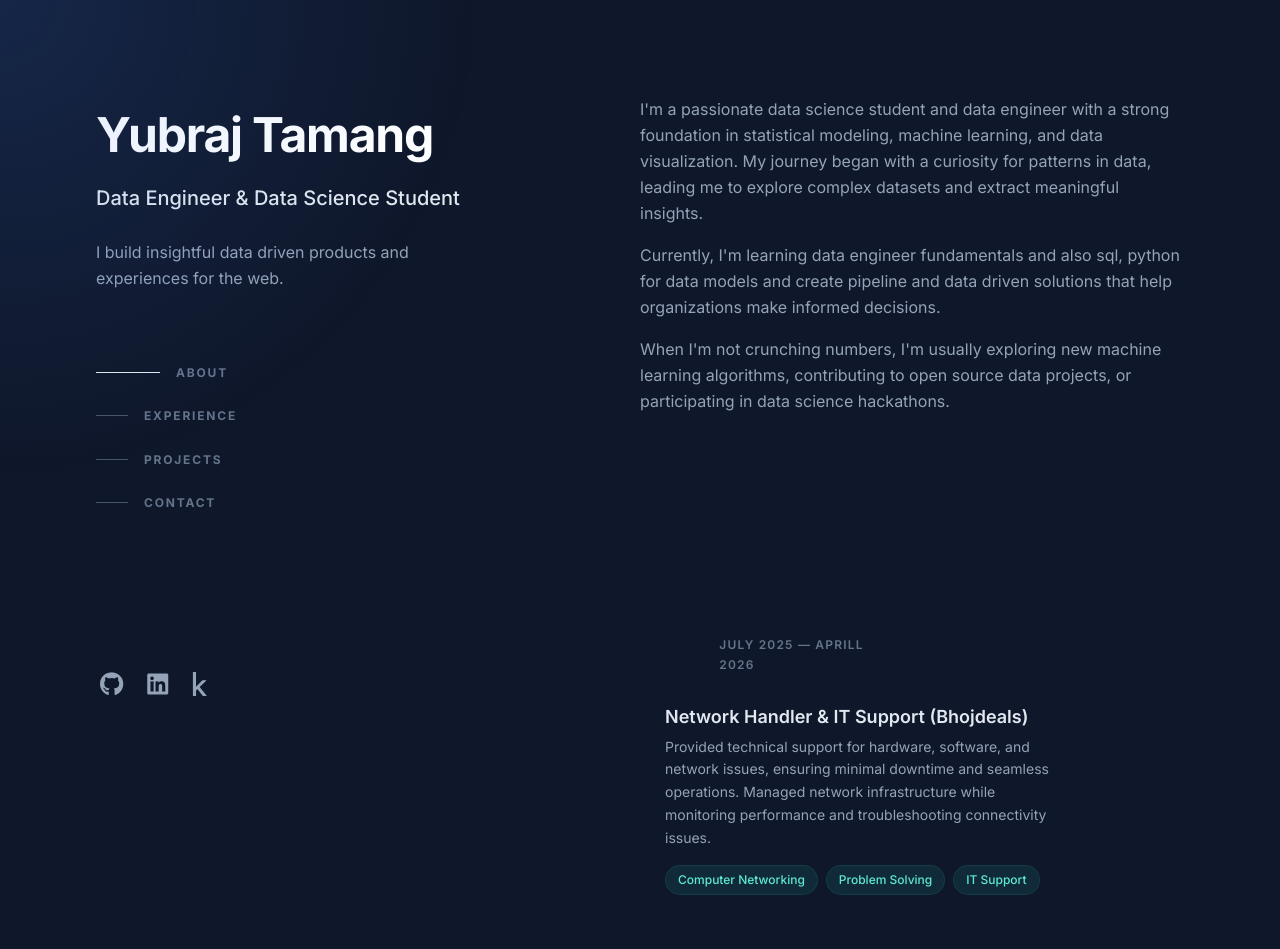
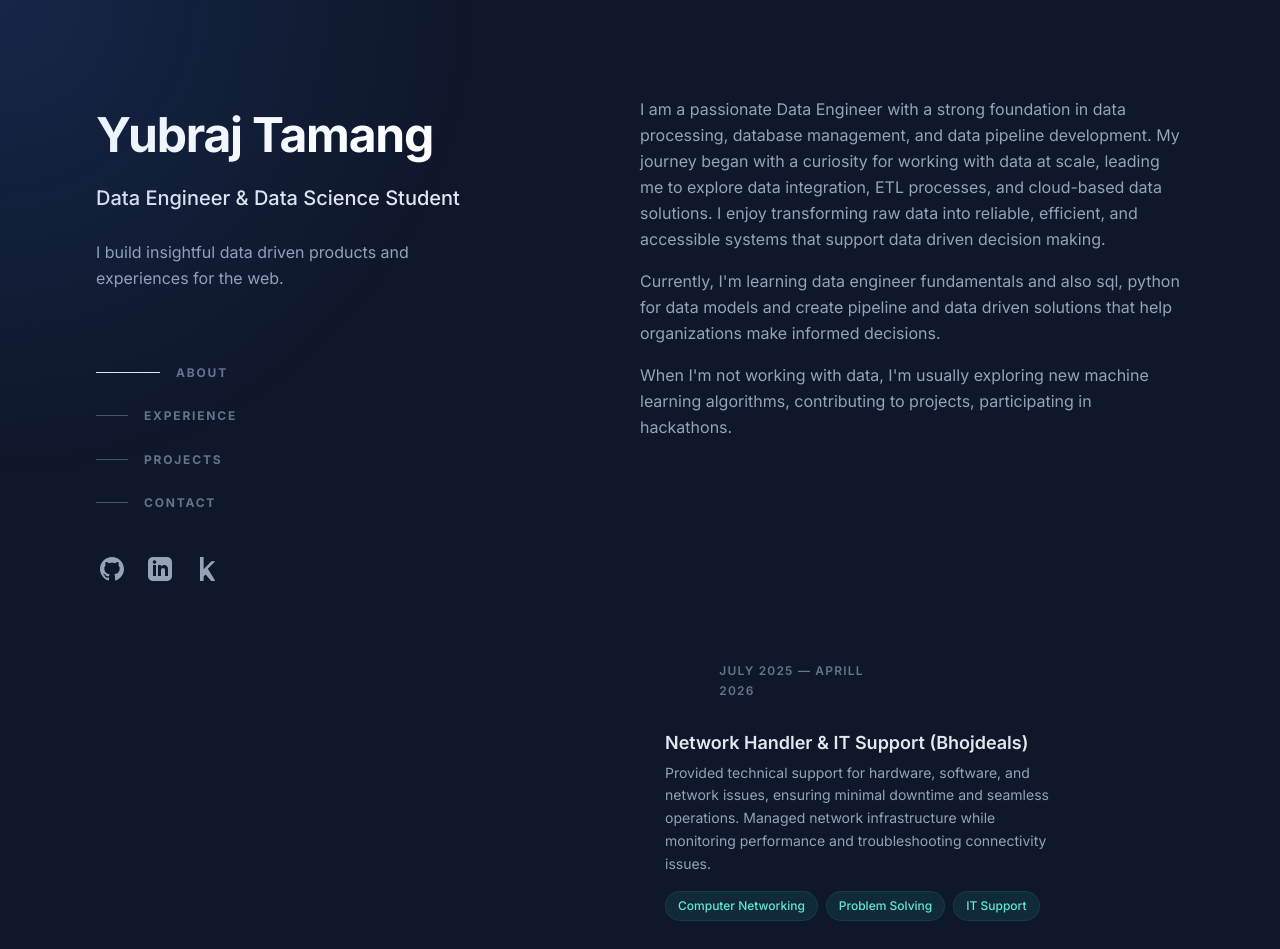
Before and after one commit to YubrajTxx/meroportfolio, a plain HTML site: page index.html in a window 1280 px wide. Shown: the top 949 px of the page. Drawn offline with nearby package versions, Linux system fonts and the light colour scheme; a small style sheet from the web is missing.

Commit message:
social media add

```diff
--- a/assets/css/style.css
+++ b/assets/css/style.css
@@ -188,14 +188,26 @@
 .social-links li { margin-right: 1.5rem; }
 
 .social-links a {
+  display: inline-block;
   color: var(--slate-400);
   font-size: 1.5rem;
   transition: all 0.3s ease;
 }
 
 .social-links a:hover {
-  color: var(--slate-200);
   transform: translateY(-3px);
+}
+
+.social-links a.hover-github:hover {
+  color: #ffffff;
+}
+
+.social-links a.hover-linkedin:hover {
+  color: #0077b5;
+}
+
+.social-links a.hover-kaggle:hover {
+  color: #20beff;
 }
 
 /* ==========================================================================
--- a/index.html
+++ b/index.html
@@ -100,28 +100,31 @@
                             </li>
                         </ul>
                     </nav>
-                </div>
 
                     <ul class="social-links" aria-label="Social media">
                         <li>
-                        <a href="https://github.com/YubrajTxx" target="_blank" rel="noreferrer noopener"
-                            aria-label="GitHub (opens in a new tab)">
-                            <i class="fa-brands fa-github"></i>
+                            <a href="https://github.com/YubrajTxx" target="_blank" rel="noreferrer noopener" aria-label="GitHub (opens in a new tab)" class="hover-github">
+                                <svg xmlns="http://www.w3.org/2000/svg" width="24" height="24" viewBox="0 0 24 24" fill="currentColor">
+                                  <path d="M12 0c-6.626 0-12 5.373-12 12 0 5.302 3.438 9.8 8.207 11.387.599.111.793-.261.793-.577v-2.234c-3.338.726-4.033-1.416-4.033-1.416-.546-1.387-1.333-1.756-1.333-1.756-1.089-.745.083-.729.083-.729 1.205.084 1.839 1.237 1.839 1.237 1.07 1.834 2.807 1.304 3.492.997.107-.775.418-1.305.762-1.604-2.665-.305-5.467-1.334-5.467-5.931 0-1.311.469-2.381 1.236-3.221-.124-.303-.535-1.524.117-3.176 0 0 1.008-.322 3.301 1.23.957-.266 1.983-.399 3.003-.404 1.02.005 2.047.138 3.006.404 2.291-1.552 3.297-1.23 3.297-1.23.653 1.653.242 2.874.118 3.176.77.84 1.235 1.911 1.235 3.221 0 4.609-2.807 5.624-5.479 5.921.43.372.823 1.102.823 2.222v3.293c0 .319.192.694.801.576 4.765-1.589 8.199-6.086 8.199-11.386 0-6.627-5.373-12-12-12z"/>
+                                </svg>
                             </a>
                         </li>
                         <li>
-                        <a href="https://www.linkedin.com/in/yubraj-tamang" target="_blank" rel="noreferrer noopener"
-                            aria-label="LinkedIn (opens in a new tab)">
-                            <i class="fa-brands fa-linkedin"></i>
+                            <a href="https://www.linkedin.com/in/yubraj-tamang" target="_blank" rel="noreferrer noopener" aria-label="LinkedIn (opens in a new tab)" class="hover-linkedin">
+                                <svg xmlns="http://www.w3.org/2000/svg" width="24" height="24" viewBox="0 0 24 24" fill="currentColor">
+                                  <path d="M19 0h-14c-2.761 0-5 2.239-5 5v14c0 2.761 2.239 5 5 5h14c2.762 0 5-2.239 5-5v-14c0-2.761-2.238-5-5-5zm-11 19h-3v-11h3v11zm-1.5-12.268c-.966 0-1.75-.79-1.75-1.764s.784-1.764 1.75-1.764 1.75.79 1.75 1.764-.783 1.764-1.75 1.764zm13.5 12.268h-3v-5.604c0-3.368-4-3.113-4 0v5.604h-3v-11h3v1.765c1.396-2.586 7-2.777 7 2.476v6.759z"/>
+                                </svg>
                             </a>
                         </li>
                         <li>
-                        <a href="https://www.kaggle.com/yubraj00" target="_blank" rel="noreferrer noopener"
-                            aria-label="Kaggle (opens in a new tab)">
-                            <i class="fa-brands fa-kaggle"></i>
+                            <a href="https://www.kaggle.com/yubraj00" target="_blank" rel="noreferrer noopener" aria-label="Kaggle (opens in a new tab)" class="hover-kaggle">
+                                <svg xmlns="http://www.w3.org/2000/svg" width="24" height="24" viewBox="0 0 24 24" fill="currentColor">
+                                  <path d="M18.825 23.859c-.022.092-.117.141-.281.141h-3.139c-.187 0-.331-.058-.428-.176L9.638 17.5l-2.023 1.954v4.205c0 .227-.089.341-.267.341H4.267c-.178 0-.267-.114-.267-.341V.341c0-.227.089-.341.267-.341h3.081c.178 0 .267.114.267.341v11.895l7.551-7.854c.097-.118.241-.176.428-.176h3.298c.164 0 .256.049.278.141.022.091-.013.167-.104.225l-7.234 7.24 7.37 11.826c.09.057.126.133.104.22z"/>
+                                </svg>
                             </a>
                         </li>
                     </ul>
+                </div>
             </header>
 
             <!-- Right Content Section -->
@@ -133,14 +136,11 @@
                         <h2>About</h2>
                     </div>
                     <div>
-                        <p class="mb-4">I'm a passionate data science student and data engineer with a strong foundation
-                            in statistical modeling, machine learning, and data visualization. My journey began with a
-                            curiosity for patterns in data, leading me to explore complex datasets and extract
-                            meaningful insights.</p>
+                        <p class="mb-4">I am a passionate Data Engineer with a strong foundation in data processing, database management, and data pipeline development. My journey began with a curiosity for working with data at scale, leading me to explore data integration, ETL processes, and cloud-based data solutions. I enjoy transforming raw data into reliable, efficient, and accessible systems that support data driven decision making.</p>
                         <p class="mb-4">Currently, I'm learning data engineer fundamentals and also sql, python for data  models and create pipeline and data driven
                             solutions that help organizations make informed decisions.</p>
-                        <p>When I'm not crunching numbers, I'm usually exploring new machine learning algorithms,
-                            contributing to open source data projects, or participating in data science hackathons.</p>
+                        <p>When I'm not working with data, I'm usually exploring new machine learning algorithms,
+                            contributing to  projects, participating in hackathons.</p>
                     </div>
                 </section>
 
```
Lines whose indentation alone changed are shown as unchanged.
